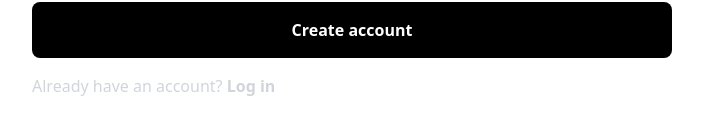
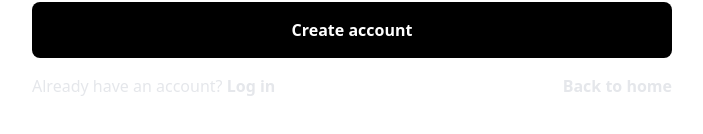
Before and after one commit to thomaserdmenger/superCode-Furniture, a React (Vite) app: page /signup in a window 1280 px wide. Shown: the part 534-668 px from the top of the page, without its empty margins (288-991 px from the left). Built offline with nearby package versions, Linux system fonts and the light colour scheme.

Commit message:
Update Signin Page

```diff
--- a/src/pages/SignUp.jsx
+++ b/src/pages/SignUp.jsx
@@ -39,13 +39,16 @@ export const SignUp = () => {
             value='Create account'
             className='p-4 bg-black text-white cursor-pointer w-full rounded-lg'
           />
-          <div>
-            <p className='text-gray-300 font-light'>
+          <div className='flex justify-between text-gray-200 cursor-pointer font-bold w-full'>
+            <p className='font-light'>
               Already have an account?{" "}
               <Link to='/login' className='font-bold cursor-pointer'>
                 Log in
               </Link>
             </p>
+            <Link to='/' className='cursor-pointer'>
+              Back to home
+            </Link>
           </div>
         </form>
       </div>
```
